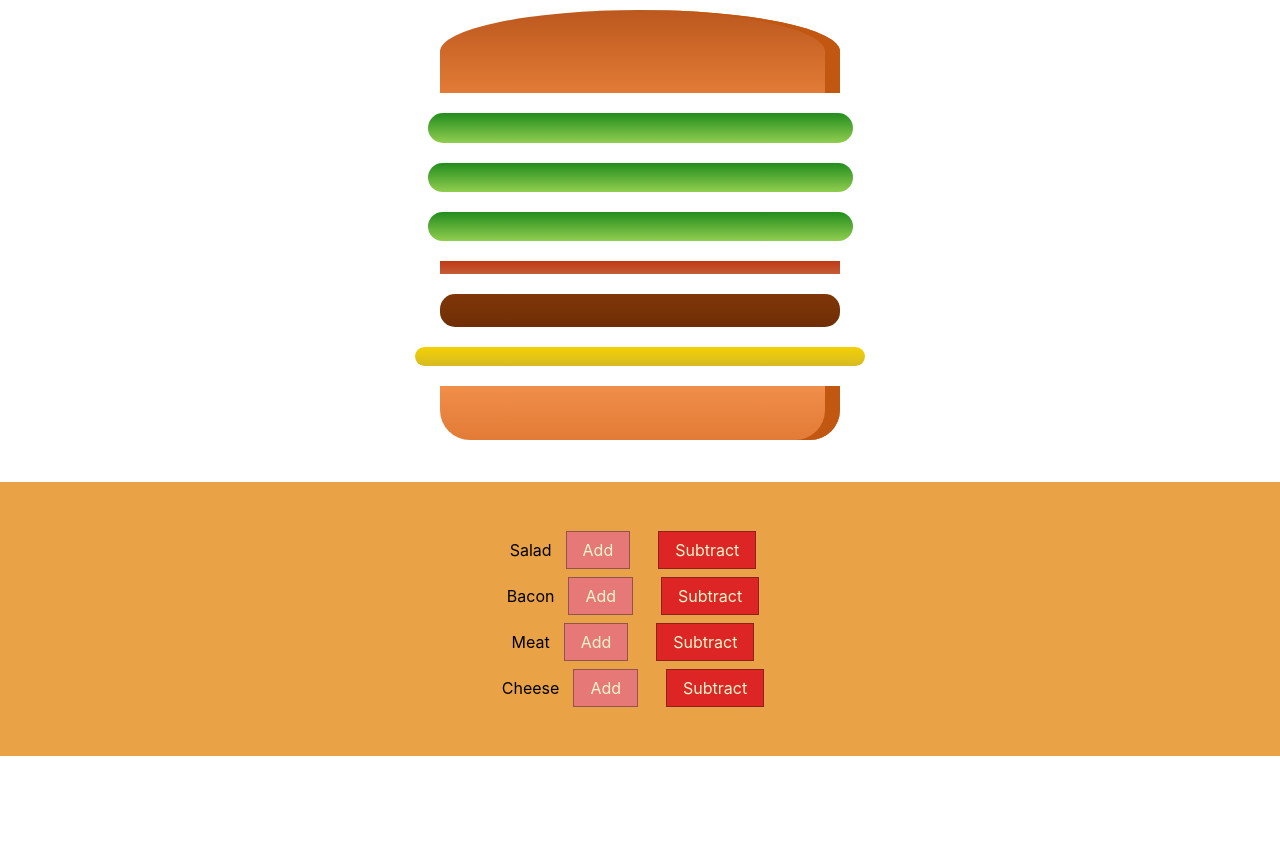
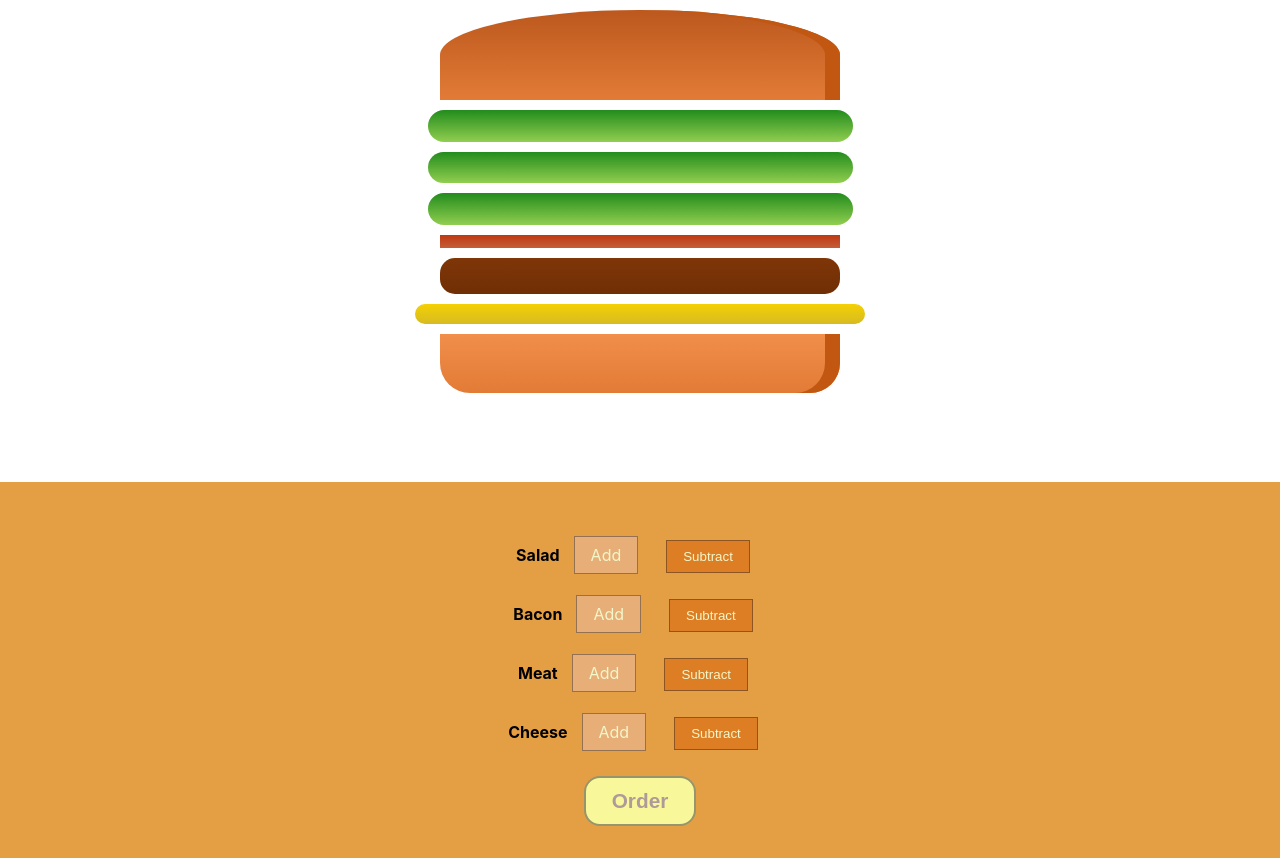
Before and after one commit to sabil62/Burger, a React (Create React App) app in the folder burger/: page / in a window 1280 px wide. Before the commit the page ends 800 px from the top, so only its background shows below. Built offline with nearby package versions, Linux system fonts and the light colour scheme.

Commit message:
modal backdrop controls order disabled

```diff
--- /dev/null
+++ b/burger/src/components/UI/backdrop/backdrop.css
@@ -0,0 +1,10 @@
+.backdrop {
+  position: fixed;
+  top: 0;
+  left: 0;
+  height: 100vh;
+  width: 100%;
+  background-color: rgba(20, 20, 20, 0.418);
+  /* imp */
+  z-index: 200;
+}
--- /dev/null
+++ b/burger/src/components/UI/backdrop/backdrop.js
@@ -0,0 +1,8 @@
+import React from "react";
+import "./backdrop.css";
+
+const backdrop = (props) => {
+  return <div className="backdrop" onClick={props.clickedd}></div>;
+};
+
+export default backdrop;
--- /dev/null
+++ b/burger/src/components/UI/modal/modal.css
@@ -0,0 +1,16 @@
+.upper-modal {
+  position: fixed;
+  top: 50%;
+  left: 50%;
+
+  width: 100%;
+  margin: auto;
+  z-index: 300;
+}
+.modal {
+  padding: 1.6rem;
+  border: 2px solid rgba(233, 221, 221, 0.363);
+  background-color: rgba(16, 129, 124, 0.315);
+  width: 400px;
+  transform: translate(-50%, -50%);
+}
--- /dev/null
+++ b/burger/src/components/UI/modal/modal.js
@@ -0,0 +1,16 @@
+import React from "react";
+import "./modal.css";
+import Backdrop from "../backdrop/backdrop";
+
+const modal = (props) => {
+  return (
+    <React.Fragment>
+      <div className="upper-modal">
+        <div className="modal">{props.children}</div>
+      </div>
+      <Backdrop clickedd={props.onFalse} />
+    </React.Fragment>
+  );
+};
+
+export default modal;
--- a/burger/src/components/burger/burger.css
+++ b/burger/src/components/burger/burger.css
@@ -1,14 +1,10 @@
 .burger {
-  height: 400px;
-  width: 400px;
+  height: 350px;
+  width: 350px;
   overflow: scroll;
   text-align: center;
-  display: flex;
+
   margin: auto;
-  display: flex;
-  flex-direction: column;
-  align-items: center;
-  justify-content: center;
 }
 .burgerSide {
   height: 30px;
--- a/burger/src/components/burger/burgerControls/burgerControl/burgerControl.css
+++ b/burger/src/components/burger/burgerControls/burgerControl/burgerControl.css
@@ -2,7 +2,7 @@
   width: 100%;
   margin: auto;
   font-size: 1.2rem;
-  font-weight: 600;
+  font-weight: 800;
 }
 .insideButtonControl {
   margin: 26px 0;
@@ -12,19 +12,23 @@
   margin: 0px 14px;
   border: 1px solid rgba(31, 30, 30, 0.425);
   color: rgb(242, 247, 203);
+  outline: none;
 }
 .add {
-  background-color: rgb(231, 120, 120);
+  background-color: rgb(231, 174, 120);
 }
 .add:hover {
-  background-color: rgb(241, 92, 92);
+  background-color: rgb(241, 194, 92);
 }
 
 .subtract {
-  background-color: rgb(221, 37, 37);
+  background-color: rgb(221, 126, 37);
+}
+.subtract-disable {
+  background-color: rgb(155, 89, 28);
 }
 .subtract:hover {
-  background-color: rgb(228, 92, 92);
+  background-color: rgb(228, 165, 92);
 }
 .type {
   color: black;
--- a/burger/src/components/burger/burgerControls/burgerControl/burgerControl.js
+++ b/burger/src/components/burger/burgerControls/burgerControl/burgerControl.js
@@ -5,11 +5,24 @@ const burgerControl = (props) => {
   return (
     <div className="burgerControl">
       <div className="insideButtonControl">
-        <span style={{ textTransform: "capitalize", width: "120px" }}>
+        <span style={{ textTransform: "capitalize", fontWeight: 700 }}>
           {props.type}
         </span>
-        <span className="controlButton add">Add</span>
-        <span className="controlButton subtract">Subtract</span>
+        <span className="controlButton add" onClick={props.onAdd}>
+          Add
+        </span>
+        <button
+          className={
+            props.disables
+              ? "controlButton subtract-disable"
+              : "controlButton subtract"
+          }
+          onClick={props.onSubtract}
+          disabled={props.disables}
+          // disabled={props.onNegativeIngredients}
+        >
+          Subtract
+        </button>
       </div>
     </div>
   );
--- a/burger/src/components/burger/burgerControls/burgerControls.css
+++ b/burger/src/components/burger/burgerControls/burgerControls.css
@@ -1,5 +1,22 @@
 .burgerControlss {
   padding: 2rem 0rem;
-  background-color: rgb(233, 162, 70);
+  background-color: rgb(228, 159, 69);
   margin-top: 2rem;
 }
+.order-now {
+  padding: 0.7rem 1.6rem;
+  font-size: 1.3rem;
+  font-weight: 600;
+  border-radius: 1rem;
+  background-color: rgb(248, 248, 154);
+  color: rgb(175, 154, 154);
+  border: 2px solid rgba(71, 70, 70, 0.548);
+  transition: transform 0.2s ease;
+  outline: none;
+}
+.order-now:hover {
+  background-color: yellow;
+}
+.order-now:active {
+  transform: scale(0.9);
+}
--- a/burger/src/components/burger/burgerControls/burgerControls.js
+++ b/burger/src/components/burger/burgerControls/burgerControls.js
@@ -9,9 +9,27 @@ const burgerControls = (props) => {
     totalIngredients.push({ ingredName: name });
   }
   let ingreds = totalIngredients.map((names) => (
-    <BurgerControl key={names.ingredName} type={names.ingredName} />
+    <BurgerControl
+      key={names.ingredName}
+      type={names.ingredName}
+      onAdd={() => props.onAdd(names.ingredName)}
+      onSubtract={() => props.onSubtract(names.ingredName)}
+      disables={props.disables[names.ingredName]}
+      // onNegativeIngredients={props.onNegativeIngredients(names.ingredName)}
+    />
   ));
-  return <div className="burgerControlss">{ingreds}</div>;
+  return (
+    <div className="burgerControlss">
+      {ingreds}
+      <button
+        className="order-now"
+        disabled={false}
+        onClick={props.onModalTrue}
+      >
+        Order
+      </button>
+    </div>
+  );
 };
 
 export default burgerControls;
--- a/burger/src/container/burgerBuilder/burgerBuilder.js
+++ b/burger/src/container/burgerBuilder/burgerBuilder.js
@@ -2,6 +2,8 @@ import React, { Component } from "react";
 import Burger from "../../components/burger/burger";
 //burgerBuilder
 import BurgerControls from "../../components/burger/burgerControls/burgerControls";
+//modal
+import Modal from "../../components/UI/modal/modal";
 
 class BurgerBuilder extends Component {
   state = {
@@ -11,15 +13,51 @@ class BurgerBuilder extends Component {
       meat: 1,
       cheese: 1,
     },
+    showModal: false,
   };
   render() {
+    const disable = { ...this.state.ingredients };
+    for (let name in disable) {
+      disable[name] = disable[name] <= 0;
+    }
+    let modal = this.state.showModal ? (
+      <Modal onFalse={() => this.handleModalFalse()}>Lion tiger leopard</Modal>
+    ) : null;
     return (
       <React.Fragment>
         <Burger ingredients={this.state.ingredients} />
-        <BurgerControls ingredients={this.state.ingredients} />
+        <BurgerControls
+          ingredients={this.state.ingredients}
+          onAdd={this.handleAdd}
+          onSubtract={this.handleSubtract}
+          disables={disable}
+          onModalTrue={() => this.handleModalTrue()}
+        />
+        {modal}
       </React.Fragment>
     );
   }
+  handleModalTrue = () => {
+    this.setState({ showModal: true });
+  };
+  handleModalFalse = () => {
+    this.setState({ showModal: false });
+  };
+
+  // handleNegativeIngredients = (name) => {
+  //   const disable = { ...this.state.ingredients };
+  //   return disable[name] <= 1;
+  // };
+  handleAdd = (name) => {
+    const ingre = { ...this.state.ingredients };
+    ingre[name]++;
+    this.setState({ ingredients: ingre });
+  };
+  handleSubtract = (name) => {
+    const ingre = { ...this.state.ingredients };
+    ingre[name]--;
+    this.setState({ ingredients: ingre });
+  };
 }
 
 export default BurgerBuilder;
```
Also changed, not shown: 2 other files (tests, documents, lock files or other folders).
